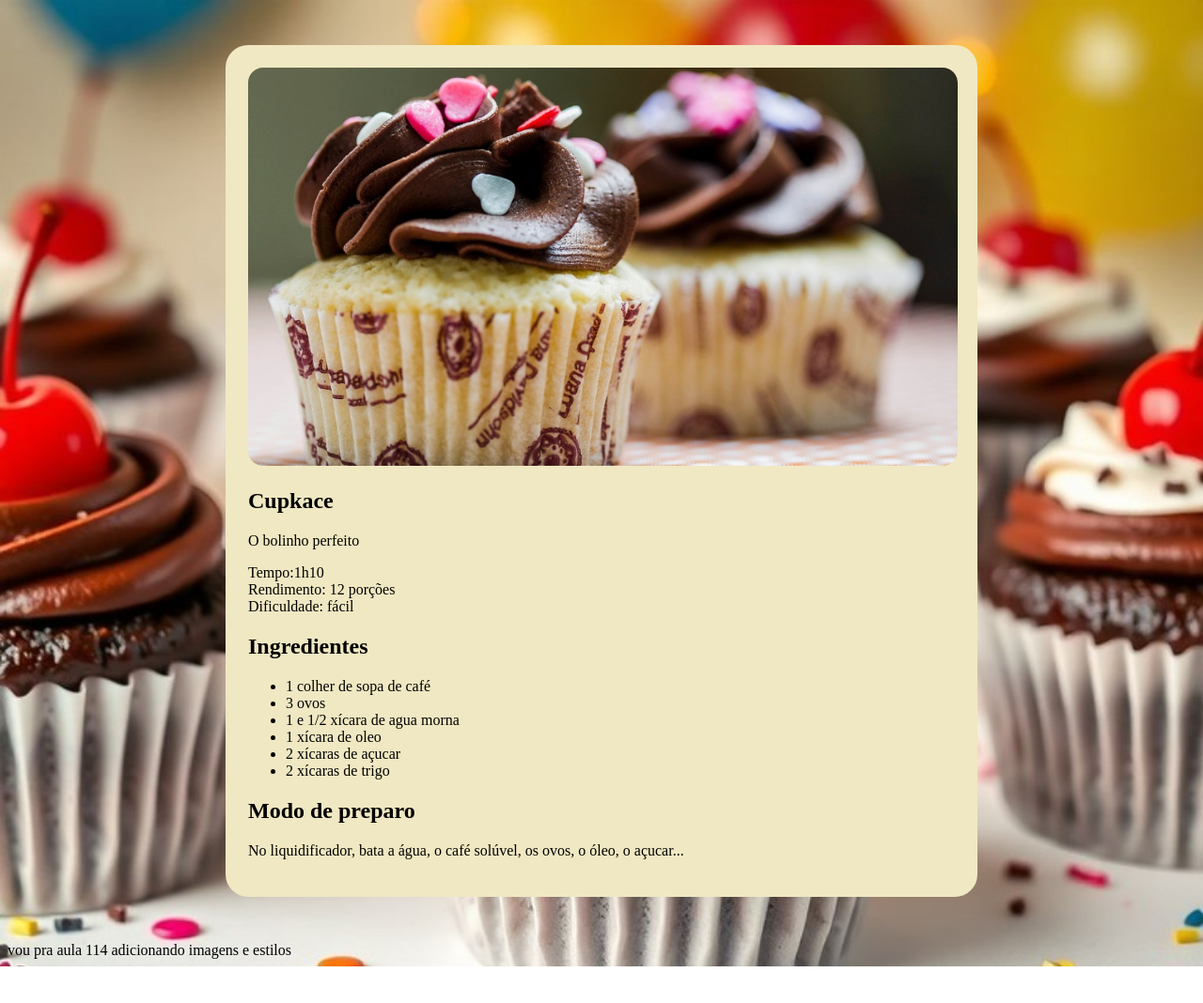
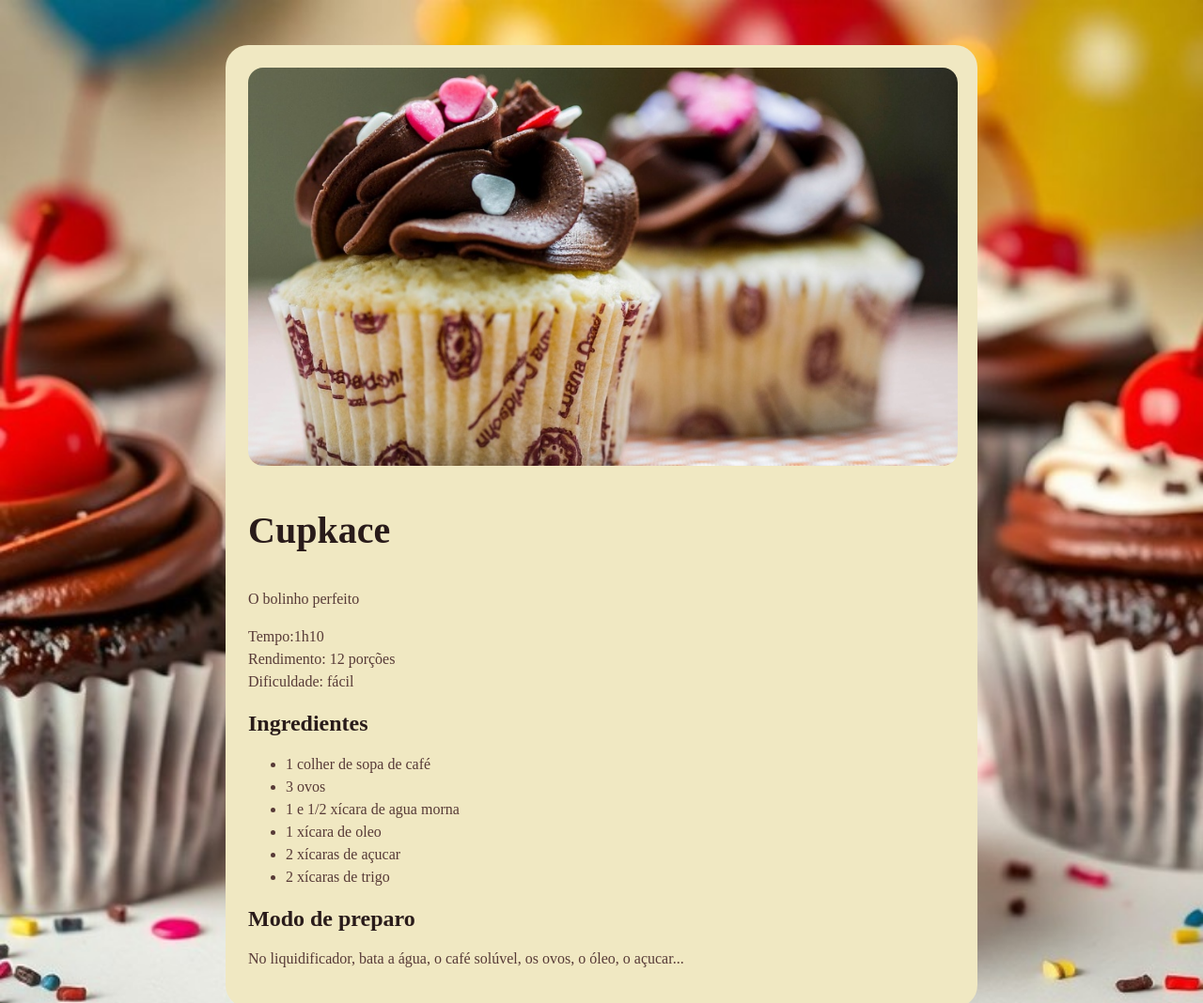
Before and after one commit to CamilaLeutz/Projeto, a plain HTML site: page index.html in a window 1280 px wide. Shown: the top 1068 px of the page at 94% size. Before the commit the page ends 1029 px from the top, so only its background shows below. Drawn offline with Linux system fonts and the light colour scheme.

Commit message:
trabalhando as fontes

```diff
--- a/style.css
+++ b/style.css
@@ -1,3 +1,8 @@
+:root {
+  line-height: 150%;
+  color: #573a37;
+}
+
 body {
   background-image: url(assets/cupcakeFundo.jpg);
   background-size: cover; /*parar de duplicar a imgem de fundo e colocar ela ocupando a pagina toda*/
@@ -16,3 +21,17 @@ img {
   border-radius: 16px;
   width: 755px;
 }
+
+h1 {
+  line-height: 140%;
+  font-size: 40px;
+}
+
+h2 {
+  font-size: 24px;
+}
+
+h1,
+h2 {
+  color: #291b1a;
+}
```
